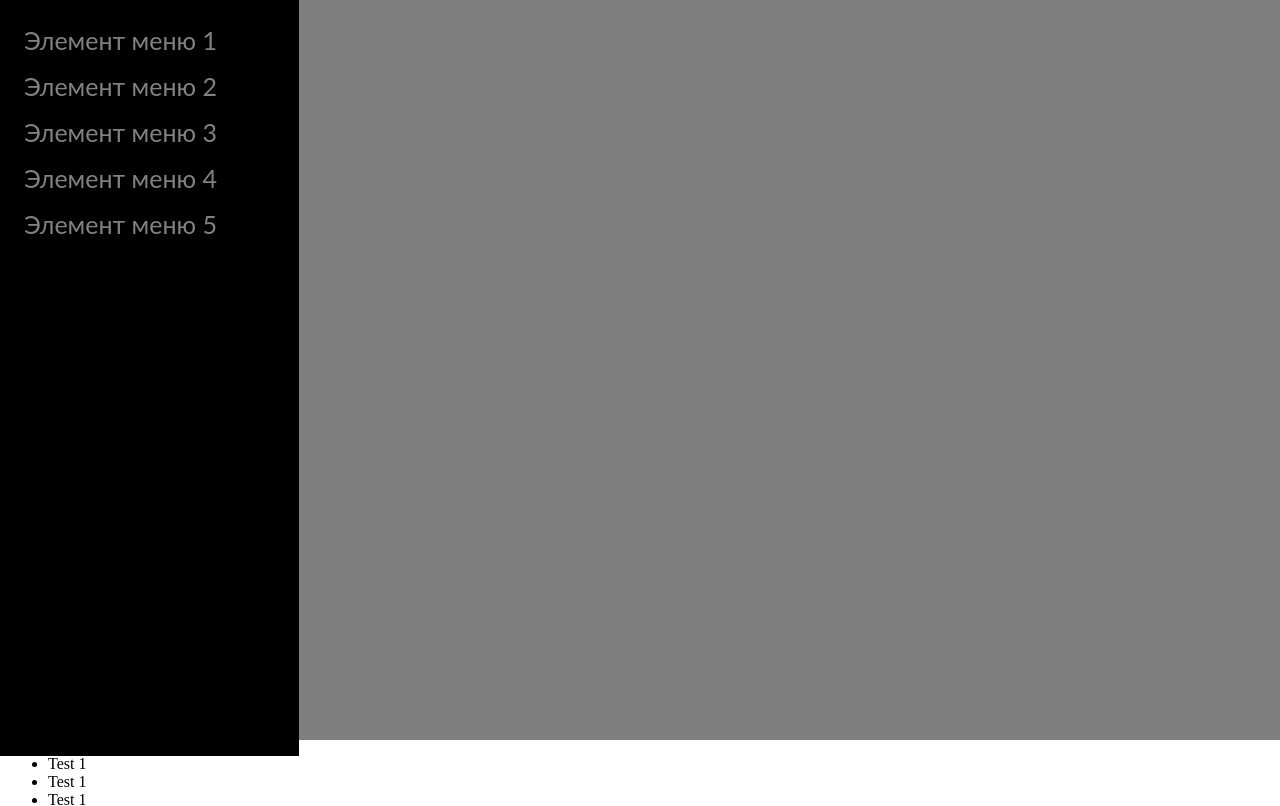
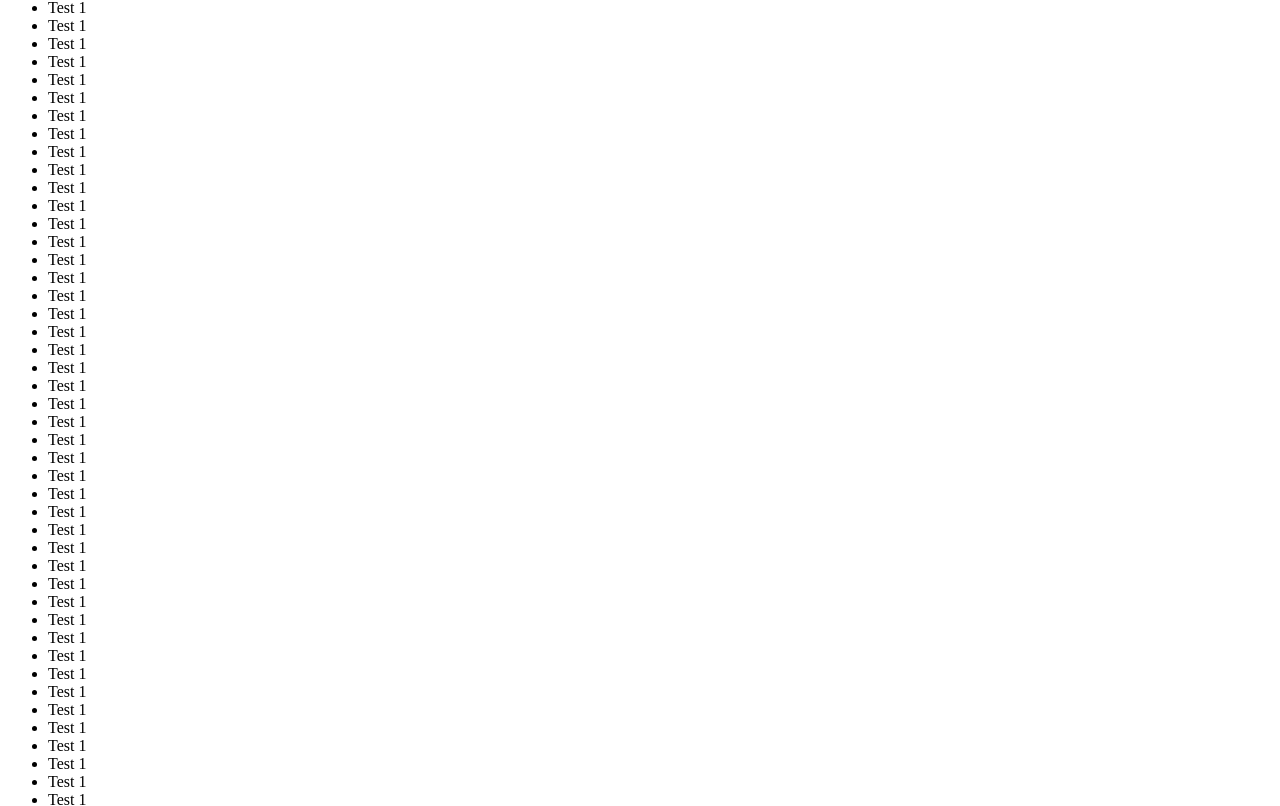
Before and after one commit to LionZXY/awesome-sidebar, a website built with webpack: page src/index.html in a window 1280 px wide. Shown: the part 60-866 px from the top of the page. Built offline with nearby package versions, Linux system fonts and the light colour scheme.

Commit message:
Fix some bugs

```diff
--- a/src/sidebar.css
+++ b/src/sidebar.css
@@ -12,8 +12,6 @@ sidebar-menu {
 
 sidebar-menu.hidden main {
     max-width: 0;
-    overflow-x: hidden;
-    white-space: nowrap;
 }
 
 sidebar-menu.hidden {
@@ -31,6 +29,8 @@ sidebar-menu main {
     color: white;
     background-color: black;
     transition: max-width 1s;
+    overflow-x: hidden;
+    white-space: nowrap;
 }
 
 sidebar-menu main ul {
--- a/src/sidebar.js
+++ b/src/sidebar.js
@@ -27,6 +27,9 @@ export default class Sidebar extends HTMLElement {
         });
 
         this.side = this.side;
+        if (!this.opened) {
+            this._hideVisibility();
+        }
         this.opened = this.opened;
     }
 
@@ -53,10 +56,11 @@ export default class Sidebar extends HTMLElement {
     }
 
     get opened() {
-        return this.getAttribute('opened');
+        return this.getAttribute('opened') === 'true';
     }
 
     set opened(val) {
+        this.setAttribute('opened', val.toString());
         if (val) {
             console.log('Open menu...');
             this.removeEventListener('transitionend', this._hideVisibility);
```
